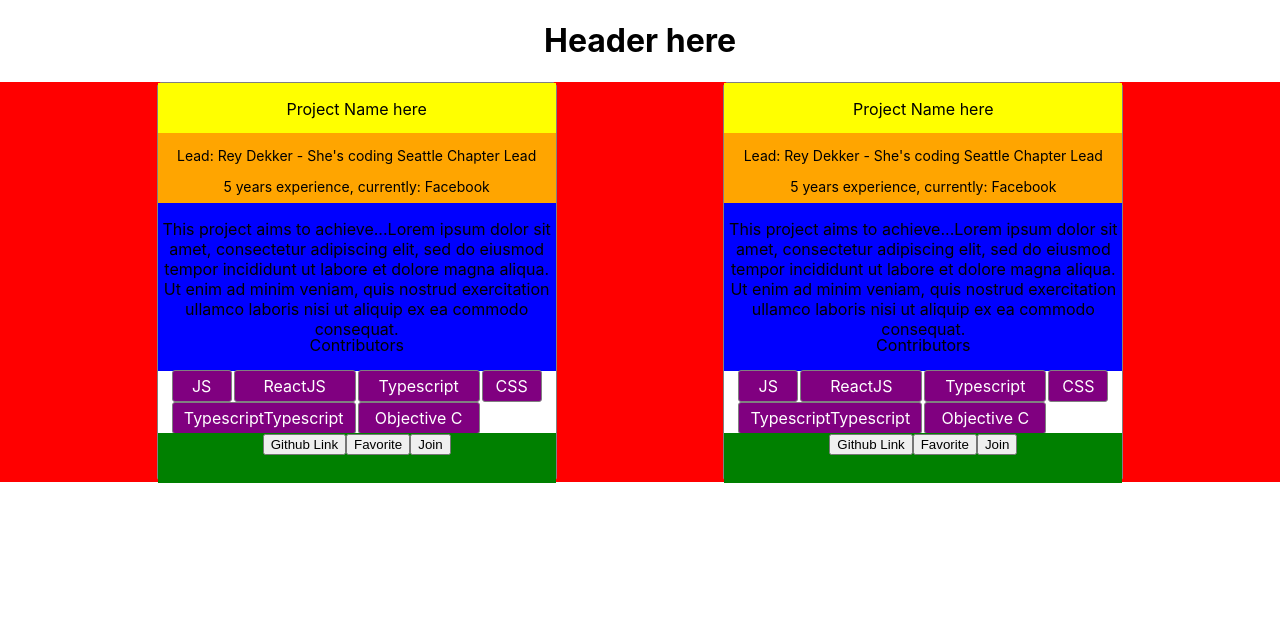
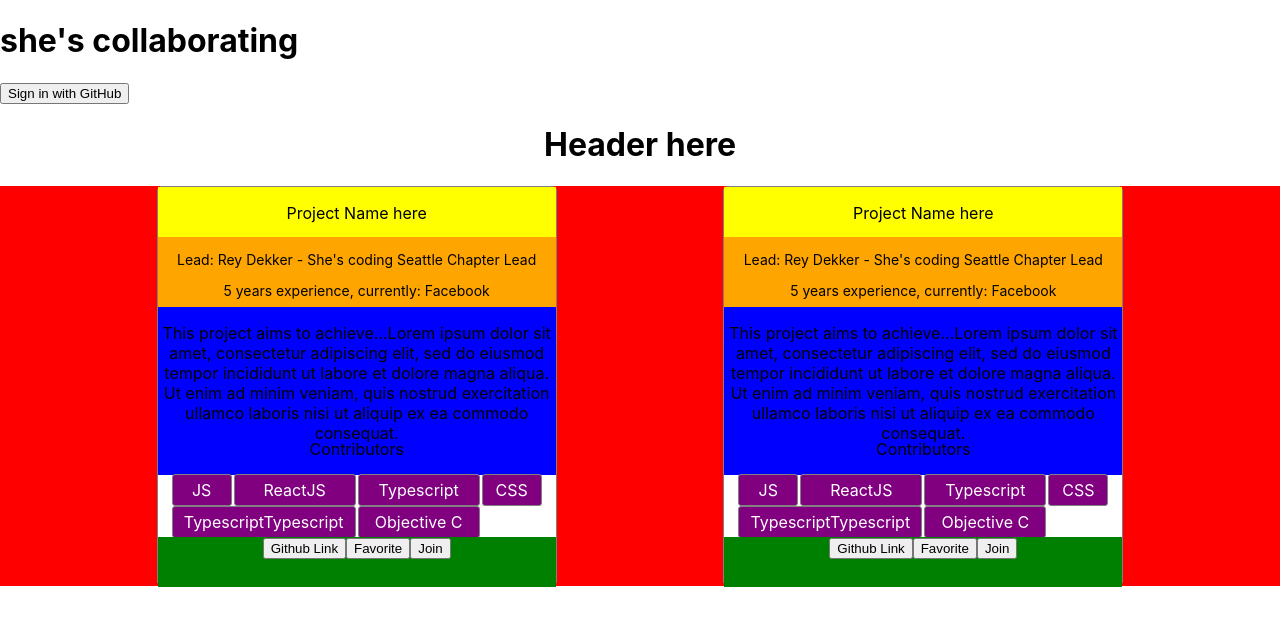
Before and after one commit to coding-allies/projects-platform-frontend, a React (Create React App) app: page / in a window 1280 px wide. Shown: the top 626 px of the page. Built offline with nearby package versions, Linux system fonts and the light colour scheme.

Commit message:
Adds Header component

```diff
--- a/src/App.js
+++ b/src/App.js
@@ -1,10 +1,12 @@
 import React from "react";
 import logo from "./logo.svg";
-import Projects from "./pages/projects";
+import Projects from "./pages/Projects";
+import Header from "./components/Header"
 
 function App() {
   return (
     <div className="App">
+      <Header />
       <Projects />
     </div>
   );
--- /dev/null
+++ b/src/components/Header.js
@@ -0,0 +1,14 @@
+import React from "react";
+
+class Header extends React.Component {
+  render() {
+    return (
+      <header>
+        <h1>she's collaborating</h1>
+        <button>Sign in with GitHub</button>
+      </header>
+    );
+  }
+}
+
+export default Header;
```
